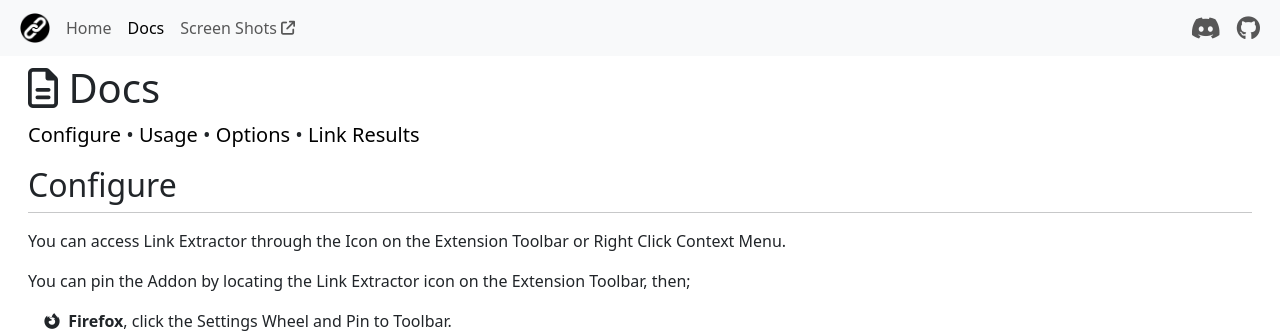
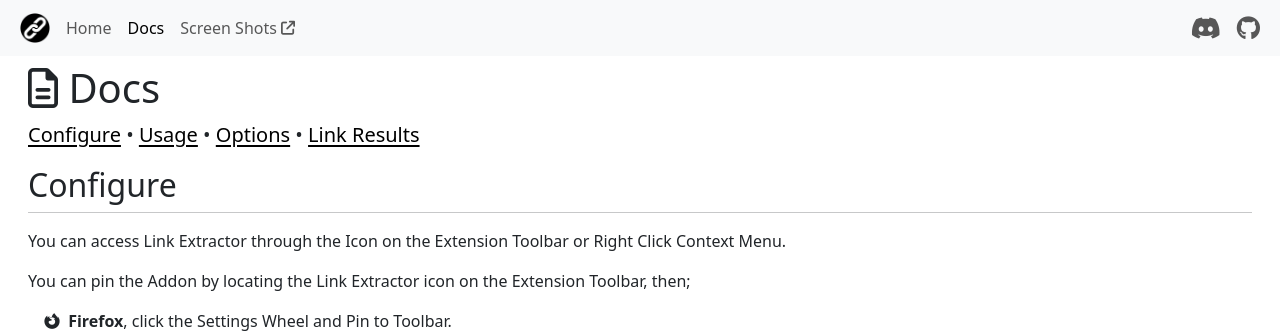
Before and after one commit to cssnr/link-extractor-site, a Jekyll site: the page built from src/html/docs.html, in a window 1280 px wide. Shown: the top 335 px of the page. Built offline with Jekyll 4.4.1, drawn with Linux system fonts in a browser that asks for light colours; comment, search, counter and statistics services are not loaded.

Commit message:
Update for Light Mode

```diff
--- a/src/css/main.css
+++ b/src/css/main.css
@@ -6,18 +6,6 @@
 
 a {
     text-underline-offset: 0.125em;
-}
-
-.link-default {
-    color: RGBA(var(--bs-emphasis-color-rgb), var(--bs-link-opacity, 1));
-    /*text-decoration: underline;*/
-    text-decoration-color: rgba(255, 255, 255, 0.4);
-}
-
-.link-default:hover,
-.link-default:focus {
-    color: var(--bs-link-hover-color-rgb);
-    text-decoration-color: rgba(255, 255, 255, 0.8);
 }
 
 .toast-container {
--- a/src/html/docs.html
+++ b/src/html/docs.html
@@ -9,10 +9,10 @@
     <h1 class="animate__animated animate__zoomIn"><i class="fa-regular fa-file-lines"></i> {{ page.title }}</h1>
 
     <p class="lead">
-        <a href="#configure" class="link-default">Configure</a> &bull;
-        <a href="#usage" class="link-default">Usage</a> &bull;
-        <a href="#options" class="link-default">Options</a> &bull;
-        <a href="#links" class="link-default">Link Results</a>
+        <a href="#configure" class="link-body-emphasis">Configure</a> &bull;
+        <a href="#usage" class="link-body-emphasis">Usage</a> &bull;
+        <a href="#options" class="link-body-emphasis">Options</a> &bull;
+        <a href="#links" class="link-body-emphasis">Link Results</a>
     </p>
 
     <div id="feedback" class="alert alert-success alert-dismissible d-none animate__animated animate__zoomInDown" role="alert">
@@ -130,7 +130,7 @@
         These can be configured on your browser's extension management page and varies by browser.
         <br>
         <strong>Firefox:</strong>
-        <a href="https://support.mozilla.org/en-US/kb/manage-extension-shortcuts-firefox" class="link-default" target="_blank" rel="noopener">
+        <a href="https://support.mozilla.org/en-US/kb/manage-extension-shortcuts-firefox" class="link-body-emphasis" target="_blank" rel="noopener">
             https://support.mozilla.org/en-US/kb/manage-extension-shortcuts-firefox</a>
         <br>
         <strong>Chrome:</strong> Enter the following into your address bar:
@@ -150,14 +150,14 @@
     <p class="ms-4">
         This is the default flags used when filtering links via quick filter or a saved filter. For more information
         <a href="https://developer.mozilla.org/en-US/docs/Web/JavaScript/Guide/Regular_expressions#advanced_searching_with_flags"
-           class="link-default" target="_blank" rel="noopener">read this document</a>.
+           class="link-body-emphasis" target="_blank" rel="noopener">read this document</a>.
     </p>
 
     <h2 id="links">Link Results</h2>
     <hr class="mt-0">
 
     <p>
-        The Link Results Page utilizes <a href="https://datatables.net/" class="link-default" target="_blank" rel="noopener">
+        The Link Results Page utilizes <a href="https://datatables.net/" class="link-body-emphasis" target="_blank" rel="noopener">
             DataTables.net</a> to display, sort, page, and filter the results.
     </p>
 
@@ -199,8 +199,8 @@
 
     <p>
         For more information view the
-        <a href="{{ site.github_url }}?tab=readme-ov-file#readme" class="link-default" target="_blank" rel="noopener">README.md</a>
-        on GitHub or join the <a href="{{ site.discord_invite }}" class="link-default" target="_blank" rel="noopener">Discord Server</a>.
+        <a href="{{ site.github_url }}?tab=readme-ov-file#readme" class="link-body-emphasis" target="_blank" rel="noopener">README.md</a>
+        on GitHub or join the <a href="{{ site.discord_invite }}" class="link-body-emphasis" target="_blank" rel="noopener">Discord Server</a>.
     </p>
 
 </div>
```
Also changed, not shown: src/html/index.html (+10 -10 lines).
